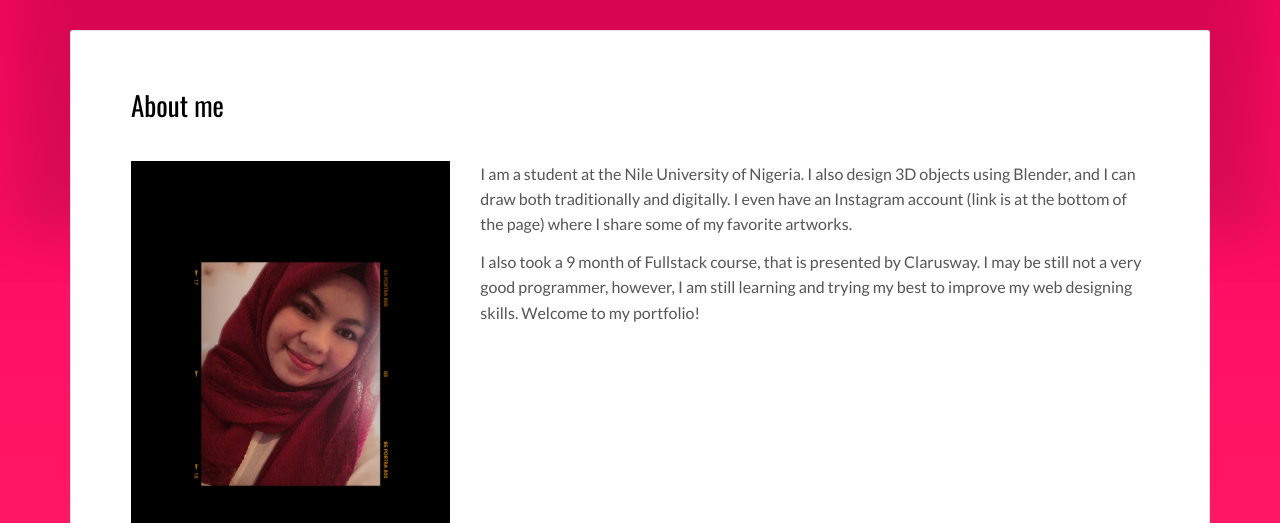
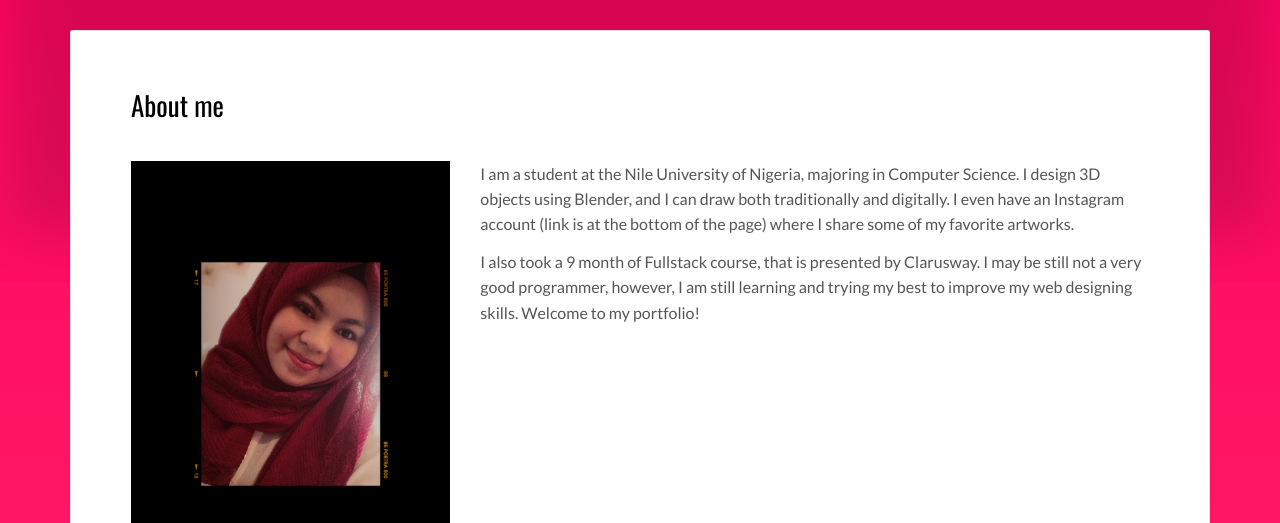
Before and after one commit to SumeiraAkiiuz/SumeiraAkiiuz.github.io, a plain HTML site: page Sumeira/index.html in a window 1280 px wide. Shown: the part 277-800 px from the top of the page. Drawn offline with nearby package versions, Linux system fonts and the light colour scheme.

Commit message:
about is updated

```diff
--- a/Sumeira/index.html
+++ b/Sumeira/index.html
@@ -66,7 +66,7 @@
               </div>
               <div class="col-md-8">
 
-              <p>I am a student at the Nile University of Nigeria. I also design 3D objects using Blender, and I can draw both traditionally and digitally. I even have an Instagram account (link is at the bottom of the page) where I share some of my favorite artworks.</p>
+              <p>I am a student at the Nile University of Nigeria, majoring in Computer Science. I design 3D objects using Blender, and I can draw both traditionally and digitally. I even have an Instagram account (link is at the bottom of the page) where I share some of my favorite artworks.</p>
               <p> I also took a 9 month of Fullstack course, that is presented by Clarusway. I may be still not a very good programmer, however, I am still learning and trying my best to improve my web designing skills. Welcome to my portfolio!</p>
 
               </div>
```
